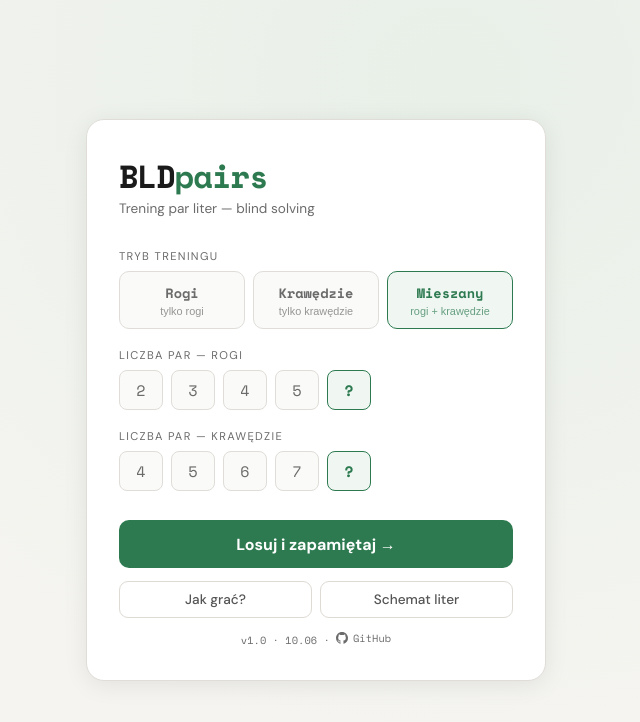
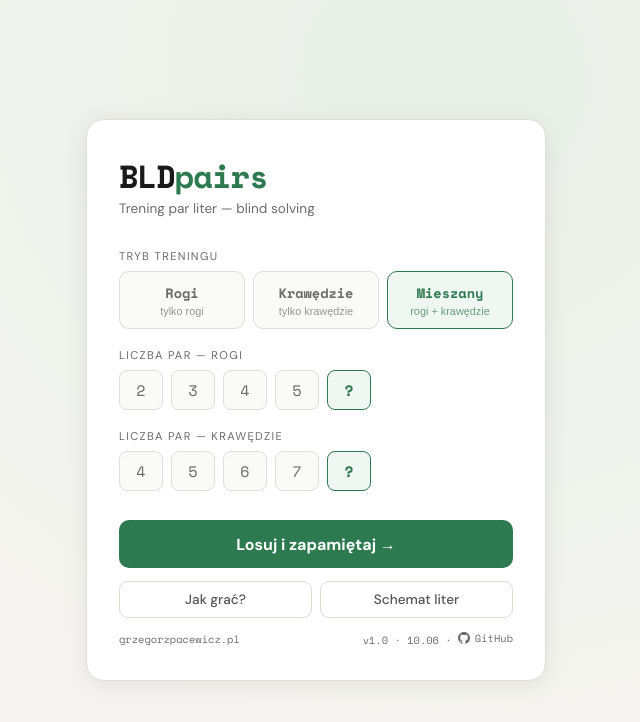
Before and after one commit to GrzegorzPacewicz/bld-pairs, a plain HTML site: page index.html in a window 1280 px wide. Shown: the whole page, without its empty margins (324-964 px from the left). Drawn offline with nearby package versions, Linux system fonts and the light colour scheme.

Commit message:
Add personal website link to build info bar
Co-Authored-By: Claude Sonnet 4.6 <noreply@anthropic.com>

```diff
--- a/app.js
+++ b/app.js
@@ -340,7 +340,7 @@ function renderConfig() {
       <button class="btn-config-link" id="btn-help">Jak grać?</button>
       <button class="btn-config-link" id="btn-settings">Schemat liter</button>
     </div>
-    <div class="build-info">${BUILD} · <a class="build-link" href="https://github.com/GrzegorzPacewicz/bld-pairs" target="_blank" rel="noopener"><svg class="github-icon" viewBox="0 0 16 16" width="12" height="12" fill="currentColor" aria-hidden="true"><path d="M8 0C3.58 0 0 3.58 0 8c0 3.54 2.29 6.53 5.47 7.59.4.07.55-.17.55-.38 0-.19-.01-.82-.01-1.49-2.01.37-2.53-.49-2.69-.94-.09-.23-.48-.94-.82-1.13-.28-.15-.68-.52-.01-.53.63-.01 1.08.58 1.23.82.72 1.21 1.87.87 2.33.66.07-.52.28-.87.51-1.07-1.78-.2-3.64-.89-3.64-3.95 0-.87.31-1.59.82-2.15-.08-.2-.36-1.02.08-2.12 0 0 .67-.21 2.2.82.64-.18 1.32-.27 2-.27.68 0 1.36.09 2 .27 1.53-1.04 2.2-.82 2.2-.82.44 1.1.16 1.92.08 2.12.51.56.82 1.27.82 2.15 0 3.07-1.87 3.75-3.65 3.95.29.25.54.73.54 1.48 0 1.07-.01 1.93-.01 2.2 0 .21.15.46.55.38A8.013 8.013 0 0016 8c0-4.42-3.58-8-8-8z"/></svg> GitHub</a></div>
+    <div class="build-info"><a class="build-link" href="https://grzegorzpacewicz.pl" target="_blank" rel="noopener">grzegorzpacewicz.pl</a><span>${BUILD} · <a class="build-link" href="https://github.com/GrzegorzPacewicz/bld-pairs" target="_blank" rel="noopener"><svg class="github-icon" viewBox="0 0 16 16" width="12" height="12" fill="currentColor" aria-hidden="true"><path d="M8 0C3.58 0 0 3.58 0 8c0 3.54 2.29 6.53 5.47 7.59.4.07.55-.17.55-.38 0-.19-.01-.82-.01-1.49-2.01.37-2.53-.49-2.69-.94-.09-.23-.48-.94-.82-1.13-.28-.15-.68-.52-.01-.53.63-.01 1.08.58 1.23.82.72 1.21 1.87.87 2.33.66.07-.52.28-.87.51-1.07-1.78-.2-3.64-.89-3.64-3.95 0-.87.31-1.59.82-2.15-.08-.2-.36-1.02.08-2.12 0 0 .67-.21 2.2.82.64-.18 1.32-.27 2-.27.68 0 1.36.09 2 .27 1.53-1.04 2.2-.82 2.2-.82.44 1.1.16 1.92.08 2.12.51.56.82 1.27.82 2.15 0 3.07-1.87 3.75-3.65 3.95.29.25.54.73.54 1.48 0 1.07-.01 1.93-.01 2.2 0 .21.15.46.55.38A8.013 8.013 0 0016 8c0-4.42-3.58-8-8-8z"/></svg> GitHub</a></span></div>
   </div></div>`;
 }
 
--- a/style.css
+++ b/style.css
@@ -116,7 +116,7 @@ body{background:#f5f4f0;color:#1a1a1a;font-family:'DM Sans',sans-serif;min-heigh
   cursor:pointer;transition:all .15s}
 .btn-reset-history:hover{background:#fff0ee;border-color:#c0392b}
 
-.build-info{text-align:center;font-size:.65rem;color:#6b6b6b;margin-top:.8rem;font-family:'Space Mono',monospace}
+.build-info{display:flex;justify-content:space-between;align-items:center;font-size:.65rem;color:#6b6b6b;margin-top:.8rem;font-family:'Space Mono',monospace}
 .build-link{color:#6b6b6b;text-decoration:none;display:inline-flex;align-items:center;gap:.3rem}
 .build-link:hover{color:#333}
 .github-icon{vertical-align:middle;flex-shrink:0}
```
